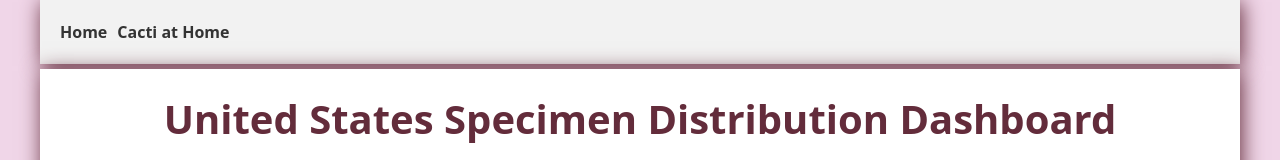
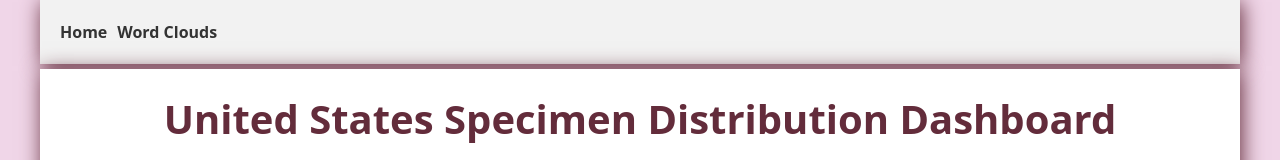
Before and after one commit to TorresKwok/coen396b-group-project, a React (Create React App) app: page / in a window 1280 px wide. Shown: the top 160 px of the page. Built offline with nearby package versions, Linux system fonts and the light colour scheme; no server answers.

Commit message:
fixed double rendering

```diff
--- a/src/App.js
+++ b/src/App.js
@@ -13,7 +13,7 @@ function App() {
 							<Link to="/">Home</Link>
 						</li>
 						<li>
-							<Link to="/cacti">Cacti at Home</Link>
+							<Link to="/wordCloud">Word Clouds</Link>
 						</li>
 					</ul>
 				</nav>
@@ -23,7 +23,7 @@ function App() {
 						element={
 							<USMapPage />
 						} />
-					<Route path="/cacti" element={<CactiSelectPage />} />
+					<Route path="/wordCloud" element={<CactiSelectPage />} />
 				</Routes>
 			</div>
 		</Router>
--- a/src/Pages/CactiSelectPage.js
+++ b/src/Pages/CactiSelectPage.js
@@ -39,8 +39,7 @@ export default function CactiSelectPage() {
     return (
         <div className='container'>
             <h2>Select Cacti Preferences</h2>
-            {/* <ReactWordcloud words={words} /> */}
-            <WordCloud words={words} />
+            {words.length > 0 ? <WordCloud words={words} /> : null}
         </div>
     )
 }
--- a/src/index.js
+++ b/src/index.js
@@ -5,7 +5,7 @@ import App from "./App"
 
 const root = ReactDOM.createRoot(document.getElementById("root"))
 root.render(
-	<React.StrictMode>
+	// <React.StrictMode>
 		<App />
-	</React.StrictMode>,
+	// </React.StrictMode>,
 )
```
